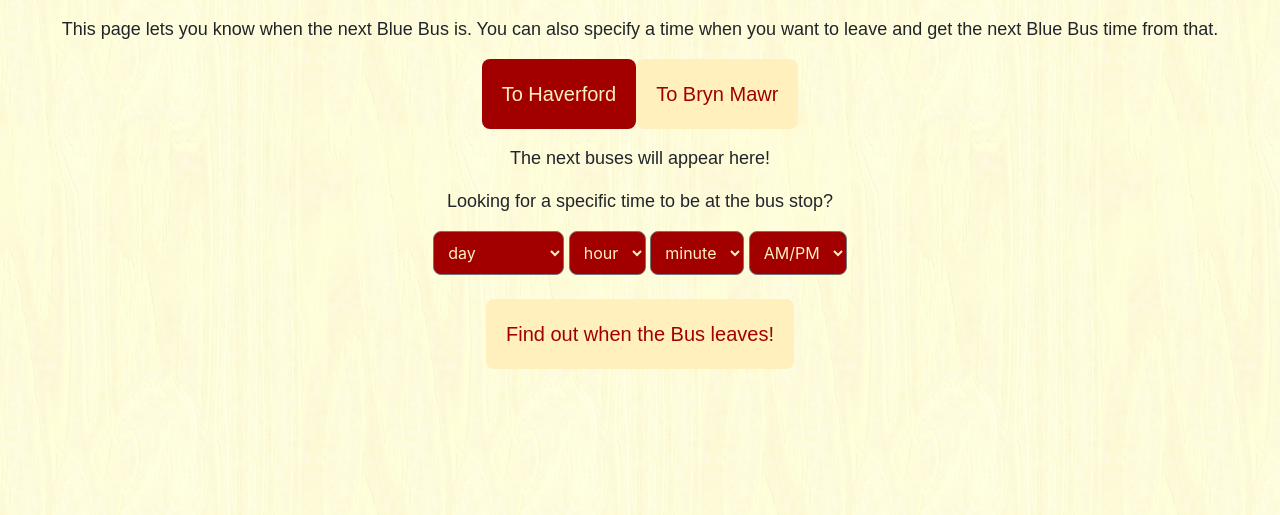
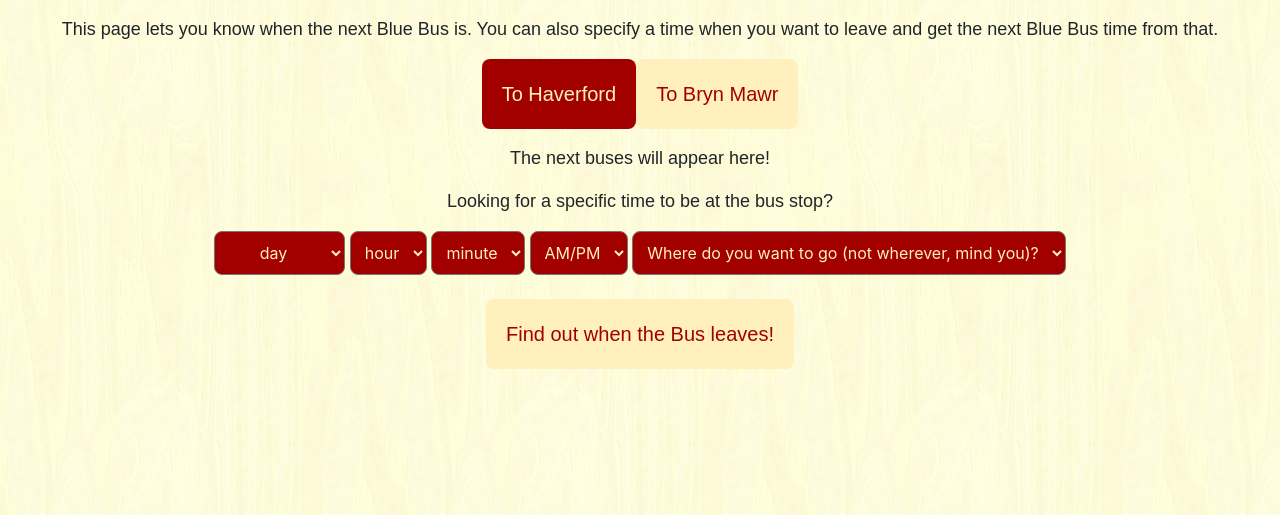
Before and after one commit to ishtiaque06/blue_bus_schedule, a Flask app: page / in a window 1280 px wide. Shown: the part 80-595 px from the top of the page. Run offline with Flask 2, Linux system fonts and the light colour scheme; some libraries are stand-ins or nearby versions.

Commit message:
Added a button for destination

```diff
--- a/static/css/main.css
+++ b/static/css/main.css
@@ -250,15 +250,16 @@
   color: #fff0be;
 }
 
-#day, #hour , #minute, #ampm {
+#day, #hour , #minute, #ampm, #direction {
   background-color: #a20000;
   border-radius: 8px;
   padding: 10px 10px;
   color: #fff0be;
   transition-duration: 1.0s;
+  text-align: center;
 }
 
-#day:hover, #hour:hover, #minute:hover, #ampm:hover {
+#day:hover, #hour:hover, #minute:hover, #ampm:hover, #direction:hover {
   background-color: #fff0be;
   border-radius: 8px;
   padding: 10px 10px;
--- a/templates/index.html
+++ b/templates/index.html
@@ -87,6 +87,11 @@
                 <option>AM</option>
                 <option>PM</option>
             </select>
+            <select id="direction">
+                <option>Where do you want to go (not wherever, mind you)?</option>
+                <option>To Haverford</option>
+                <option>To Bryn Mawr</option>
+            </select>
         </div>
         <br>
         <div style="text-align: center">
```
